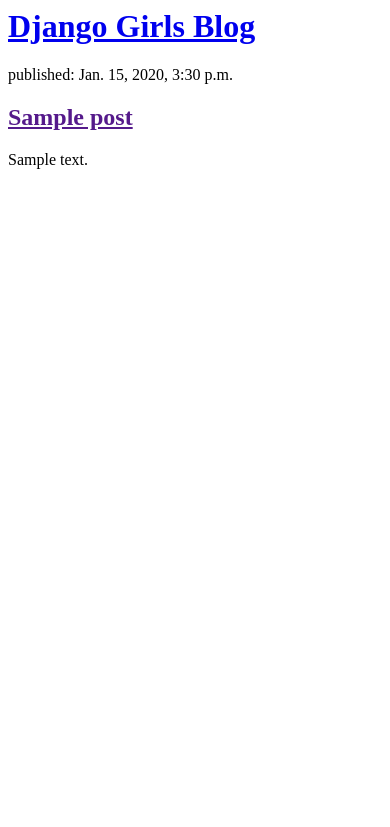
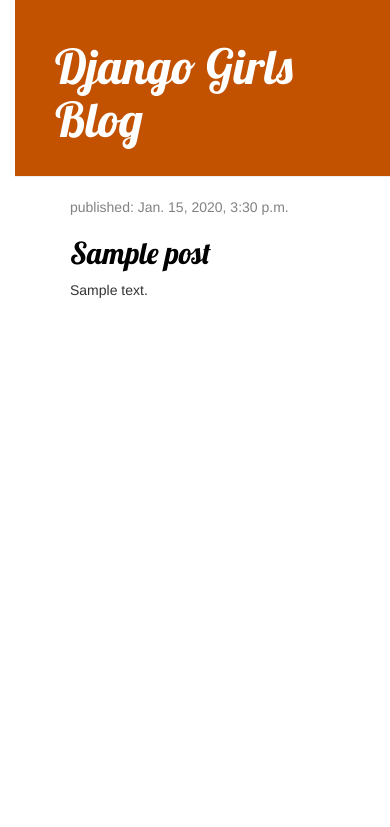
Before and after one commit to sinhaditya/my-first-blog, a Django app: page / in a window 390 px wide. Shown: the top 827 px of the page. Run offline with Django 3.2, Linux system fonts and the light colour scheme; tables that the repository leaves empty hold one stand-in row (values such as "Sample post"); some libraries are stand-ins or nearby versions.

Commit message:
Added view and template for detailed blog post as well as CSS for the site.

```diff
--- /dev/null
+++ b/blog/static/css/blog.css
@@ -0,0 +1,64 @@
+h1 a,
+h2 a {
+  color: #c25100;
+  font-family: "Lobster";
+}
+body {
+  padding-left: 15px;
+}
+.page-header {
+  background-color: #c25100;
+  margin-top: 0;
+  padding: 20px 20px 20px 40px;
+}
+
+.page-header h1,
+.page-header h1 a,
+.page-header h1 a:visited,
+.page-header h1 a:active {
+  color: #ffffff;
+  font-size: 36pt;
+  text-decoration: none;
+}
+
+.content {
+  margin-left: 40px;
+}
+
+h1,
+h2,
+h3,
+h4 {
+  font-family: "Lobster", cursive;
+}
+
+.date {
+  color: #828282;
+}
+
+.save {
+  float: right;
+}
+
+.post-form textarea,
+.post-form input {
+  width: 100%;
+}
+
+.top-menu,
+.top-menu:hover,
+.top-menu:visited {
+  color: #ffffff;
+  float: right;
+  font-size: 26pt;
+  margin-right: 20px;
+}
+
+.post {
+  margin-bottom: 70px;
+}
+
+.post h2 a,
+.post h2 a:visited {
+  color: #000000;
+}
--- /dev/null
+++ b/blog/templates/blog/base.html
@@ -0,0 +1,33 @@
+{% load static %}
+<html>
+  <head>
+    <title>Django Girls blog</title>
+    <link
+      rel="stylesheet"
+      href="//maxcdn.bootstrapcdn.com/bootstrap/3.2.0/css/bootstrap.min.css"
+    />
+    <link
+      rel="stylesheet"
+      href="//maxcdn.bootstrapcdn.com/bootstrap/3.2.0/css/bootstrap-theme.min.css"
+    />
+    <link
+      href="//fonts.googleapis.com/css?family=Lobster&subset=latin,latin-ext"
+      rel="stylesheet"
+      type="text/css"
+    />
+    <link rel="stylesheet" href="{% static 'css/blog.css' %}" />
+  </head>
+  <body>
+    <div class="page-header">
+        <h1><a href="/">Django Girls Blog</a></h1>
+    </div>
+    <div class="content container">
+        <div class="row">
+            <div class="col-md-8">
+            {% block content %}
+            {% endblock %}
+            </div>
+        </div>
+    </div>
+</body
+</html>
--- a/blog/templates/blog/post_list.html
+++ b/blog/templates/blog/post_list.html
@@ -1,18 +1,9 @@
-<html>
-  <head>
-    <title>Django Girls blog</title>
-  </head>
-  <body>
-    <div>
-      <h1><a href="/">Django Girls Blog</a></h1>
-    </div>
-
-    {% for post in posts %}
-    <div>
-      <p>published: {{ post.published_date }}</p>
-      <h2><a href="">{{ post.title }}</a></h2>
-      <p>{{ post.text|linebreaksbr }}</p>
-    </div>
-    {% endfor %}
-  </body>
-</html>
+{% extends 'blog/base.html' %}{% block content %}{% for post in posts %}
+<div class="post">
+  <div class="date">
+    <p>published: {{ post.published_date }}</p>
+  </div>
+  <h2><a href="{% url 'post_detail' pk=post.pk %}">{{ post.title }}</a></h2>
+  <p>{{ post.text|linebreaksbr }}</p>
+</div>
+{% endfor %} {% endblock %}
--- a/blog/urls.py
+++ b/blog/urls.py
@@ -5,4 +5,5 @@ from . import views
 
 urlpatterns = [
     path('', views.post_list, name='post_list'),
+    path('post/<int:pk>/', views.post_detail, name='post_detail'),
 ]
--- a/blog/views.py
+++ b/blog/views.py
@@ -1,4 +1,4 @@
-from django.shortcuts import render
+from django.shortcuts import render, get_object_or_404
 from django.utils import timezone
 from .models import Post
 
@@ -7,3 +7,8 @@ def post_list(request):
     posts = Post.objects.filter(
         published_date__lte=timezone.now()).order_by('published_date')
     return render(request, 'blog/post_list.html', {'posts': posts})
+
+
+def post_detail(request, pk):
+    post = get_object_or_404(Post, pk=pk)
+    return render(request, 'blog/post_detail.html', {'post': post})
```
Also changed, not shown: blog/templates/blog/post_detail.html (added, +11 -0 lines).
